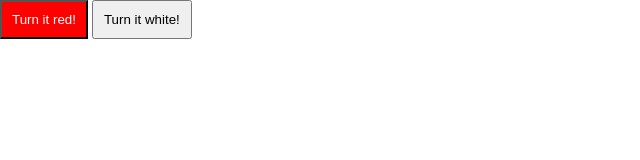
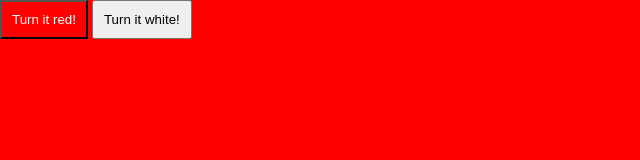
Before and after one commit to Code-7-Classroom/weeklychallenges2020-InuKaito, a plain HTML site: page 10-javascript/hard/index.html in a window 1280 px wide. Both pictures are taken after a click on the button "Turn it red!". Shown: the whole page, without its empty margins (0-640 px from the left). Drawn offline with Linux system fonts and the light colour scheme.

Commit message:
made changes to hard challenge

```diff
--- a/10-javascript/hard/index.css
+++ b/10-javascript/hard/index.css
@@ -13,7 +13,6 @@
   }
 
   button {
-
     padding: 10px;
 
   }
--- a/10-javascript/hard/index.html
+++ b/10-javascript/hard/index.html
@@ -9,7 +9,7 @@
     <title>Dom Manipulation Hard</title>
 </head>
 
-<body>
+<body class="body">
     <button class="red">
         Turn it red!
     </button>
--- a/10-javascript/hard/script.js
+++ b/10-javascript/hard/script.js
@@ -1,21 +1,29 @@
 // document.querySelector(".red").addEventListener('click', () => {
 //     document.querySelector(".red").style['background-color'] = 'red';
+//     document.querySelector(".red").style['color'] = 'white';
+//     document.querySelector(".body").style['background-color'] = 'red';
+
 //   });
 
 //   document.querySelector(".white").addEventListener('click', () => {
 //     document.querySelector(".white").style['background-color'] = 'white';
+//     document.querySelector(".body").style['background-color'] = 'white';
+//     document.querySelector(".white").style['color'] = 'red';
 //   });
 
 
-  const red = document.querySelector(".red");
-  const white = document.querySelector(".white");
+const red = document.querySelector('.red');
+const white = document.querySelector('.white');
+const body = document.querySelector('.body');
 
 red.addEventListener('click', () => {
+    body.style['background-color'] = 'red';
     red.style['background-color'] = 'red';
     red.style['color'] = 'white';
 });
 
 white.addEventListener('click', () => {
+    body.style['background-color'] = 'white';
     white.style['background-color'] = 'white';
     white.style['color'] = 'red';
 })
```
Lines whose indentation alone changed are shown as unchanged.
